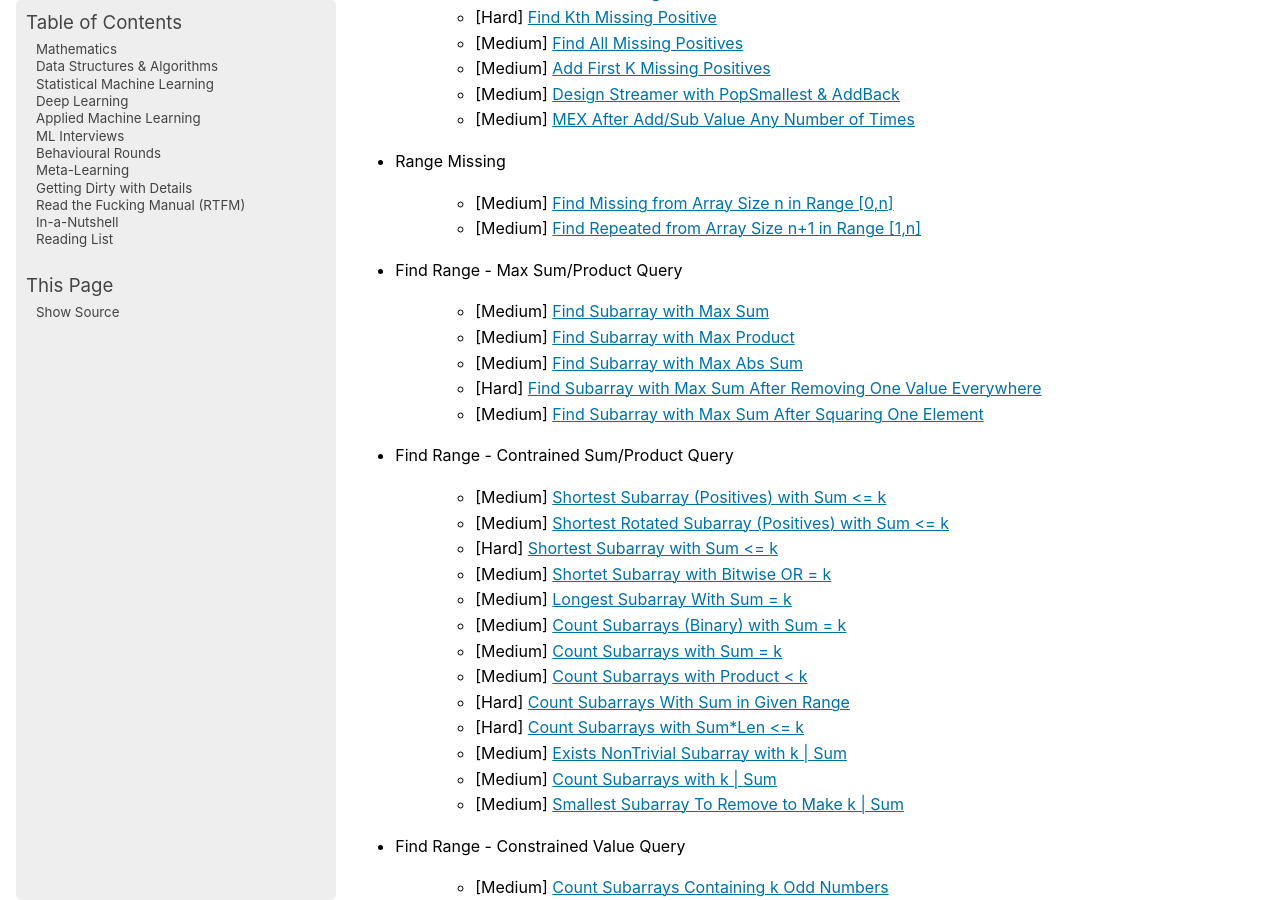
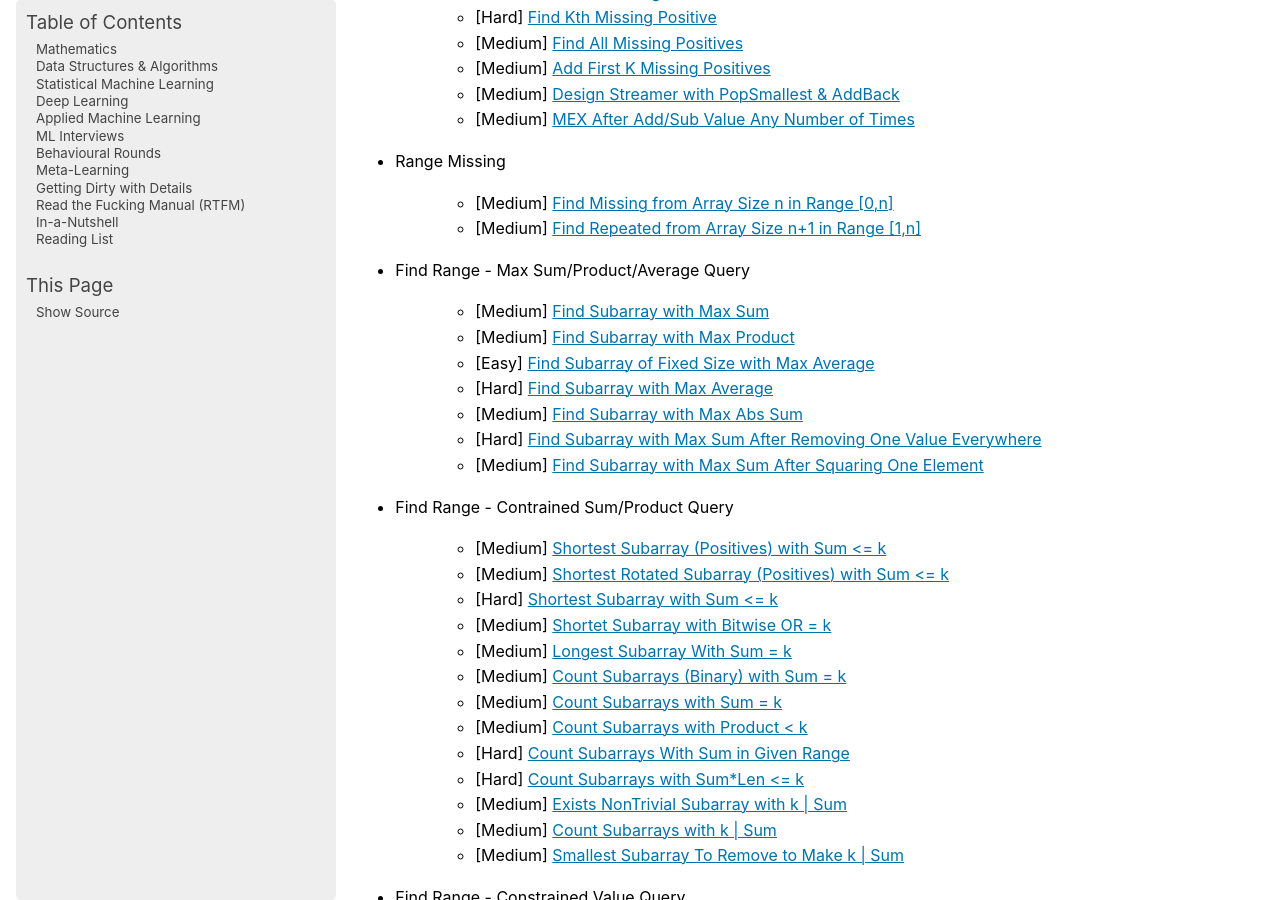
Before and after one commit to uselesstechjunks/leetcode, a Sphinx documentation site: the page built from docs/source/dsa/qb.rst, in a window 1280 px wide and 900 px high, scrolled down 1460 px. Built offline with Sphinx 7.4.7, drawn with Linux system fonts in a browser that asks for light colours; pages that are not in the unit, such as notebooks, are missing from menus; some of the changed text lies outside the part shown.

Commit message:
Update qb.rst

```diff
--- a/docs/source/dsa/qb.rst
+++ b/docs/source/dsa/qb.rst
@@ -58,10 +58,12 @@ Arrays
 
 	- [Medium] `Find Missing from Array Size n in Range [0,n] <https://leetcode.com/problems/missing-number/description/>`_
 	- [Medium] `Find Repeated from Array Size n+1 in Range [1,n] <https://leetcode.com/problems/find-the-duplicate-number/description/>`_
-- Find Range - Max Sum/Product Query
+- Find Range - Max Sum/Product/Average Query
 
 	- [Medium] `Find Subarray with Max Sum <https://leetcode.com/problems/maximum-subarray/description/>`_
 	- [Medium] `Find Subarray with Max Product <https://leetcode.com/problems/maximum-product-subarray/description/>`_
+	- [Easy] `Find Subarray of Fixed Size with Max Average <https://leetcode.com/problems/maximum-average-subarray-i/description/>`_
+	- [Hard] `Find Subarray with Max Average <https://leetcode.com/problems/maximum-average-subarray-ii/description/>`_
 	- [Medium] `Find Subarray with Max Abs Sum <https://leetcode.com/problems/maximum-absolute-sum-of-any-subarray/description/>`_
 	- [Hard] `Find Subarray with Max Sum After Removing One Value Everywhere <https://leetcode.com/problems/maximize-subarray-sum-after-removing-all-occurrences-of-one-element/description/>`_
 	- [Medium] `Find Subarray with Max Sum After Squaring One Element <https://leetcode.com/problems/maximum-subarray-sum-after-one-operation/description/>`_
```
Also changed, not shown: other parts of docs/source/dsa/qb.rst (+0 -1 lines).
